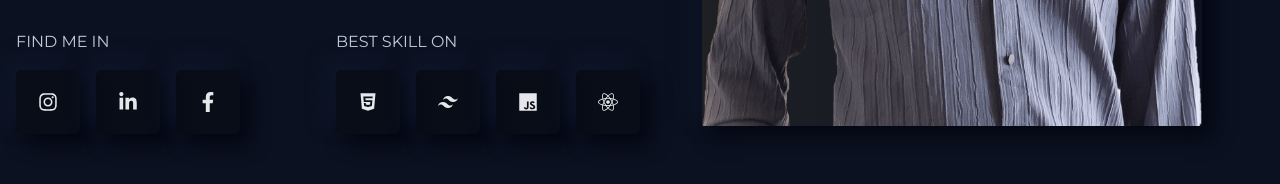
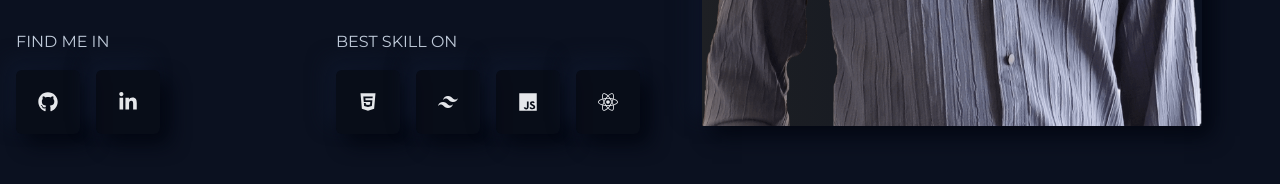
Before and after one commit to AksRamani/PortfolioV2, a React (Vite) app: page / in a window 1280 px wide. Shown: the part 698-882 px from the top of the page. Built offline with nearby package versions, Linux system fonts and the light colour scheme.

Commit message:
Icon changes

```diff
--- a/src/components/LeftBanner.tsx
+++ b/src/components/LeftBanner.tsx
@@ -1,5 +1,5 @@
 import { useTypewriter, Cursor } from "react-simple-typewriter";
-import { FaFacebookF, FaYoutube, FaLinkedinIn, FaReact, FaHtml5, FaInstagram } from "react-icons/fa";
+import { FaFacebookF, FaYoutube, FaLinkedinIn, FaReact, FaHtml5, FaInstagram, FaGithub } from "react-icons/fa";
 import { SiTailwindcss, SiFigma, SiNextdotjs } from "react-icons/si";
 import { FadeIn } from "./FadeIn";
 import { IoLogoJavascript } from "react-icons/io5";
@@ -36,9 +36,14 @@ const LeftBanner = () => {
           <div className="flex gap-4">
             <a href="https://www.youtube.com/@reactjsBD" target="_blank">
               <span className="bannerIcon">
+                <FaGithub />
+              </span>
+            </a>
+            {/* <a href="https://www.youtube.com/@reactjsBD" target="_blank">
+              <span className="bannerIcon">
                 <FaInstagram />
               </span>
-            </a>
+            </a> */}
             <a
               href="https://www.linkedin.com/in/noor-mohammad-ab2245193/"
               target="_blank"
@@ -47,11 +52,11 @@ const LeftBanner = () => {
                 <FaLinkedinIn />
               </span>
             </a>
-            <a href="https://www.facebook.com/Noorlalu143/" target="_blank">
+            {/* <a href="https://www.facebook.com/Noorlalu143/" target="_blank">
               <span className="bannerIcon">
                 <FaFacebookF />
               </span>
-            </a>
+            </a> */}
           </div>
         </div>
         <div>
```
